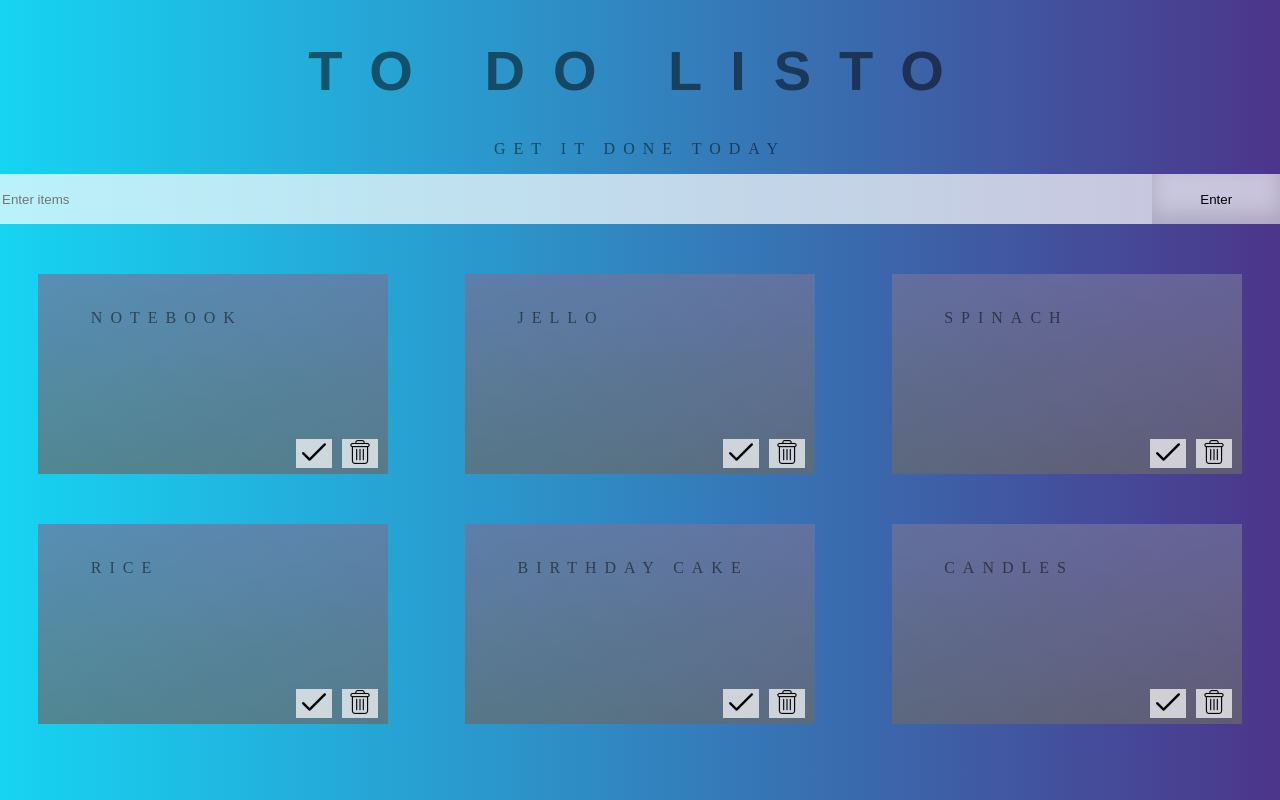
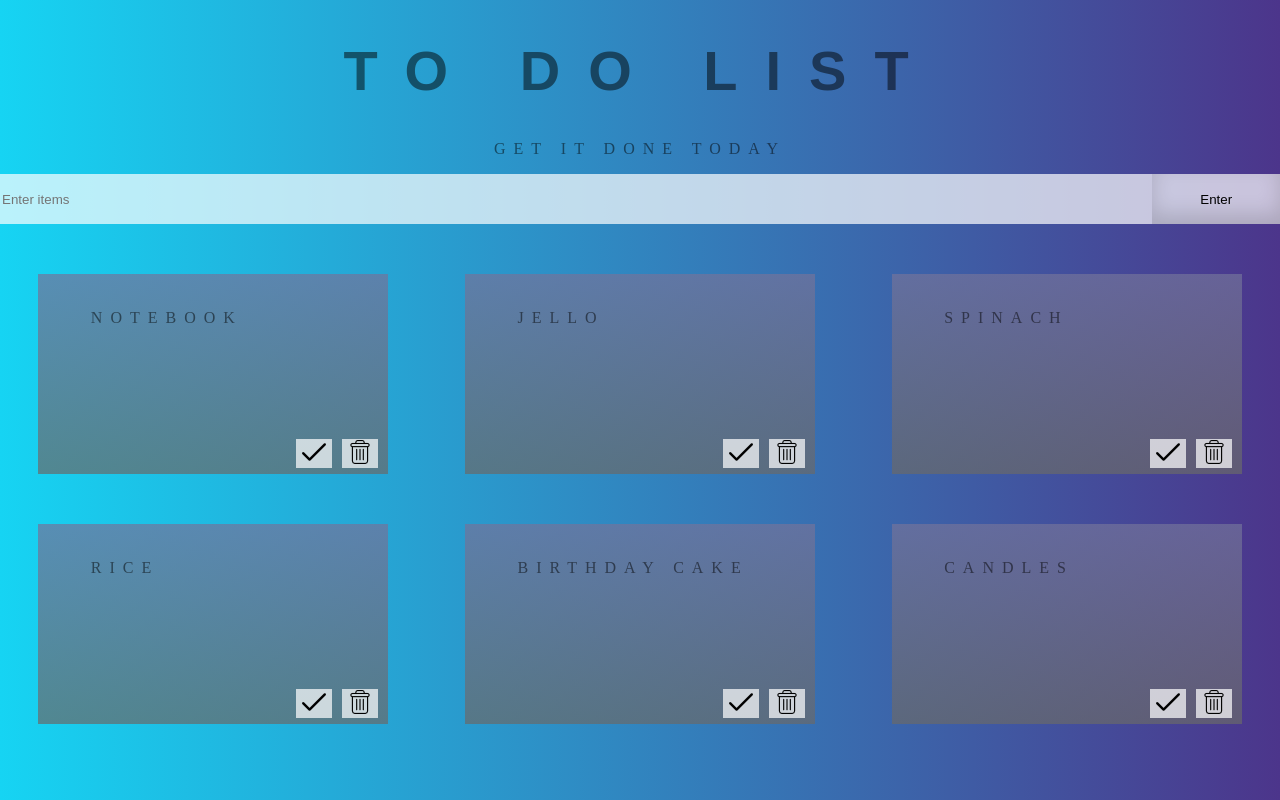
Before and after one commit to ValentinMarturet/Background-Generator, a plain HTML site: page index.html in a window 1280 px wide. Drawn offline with Linux system fonts and the light colour scheme.

```diff
--- a/index.html
+++ b/index.html
@@ -5,7 +5,7 @@
 	<link rel="stylesheet" type="text/css" href="style.css">
 </head>
 <body>
-	<h1>To Do Listo</h1>
+	<h1>To Do List</h1>
 	<p id="first">Get it done today</p>
 	<div id="enter-bar">
 		<input id="userinput" type="text" placeholder="Enter items">
```
